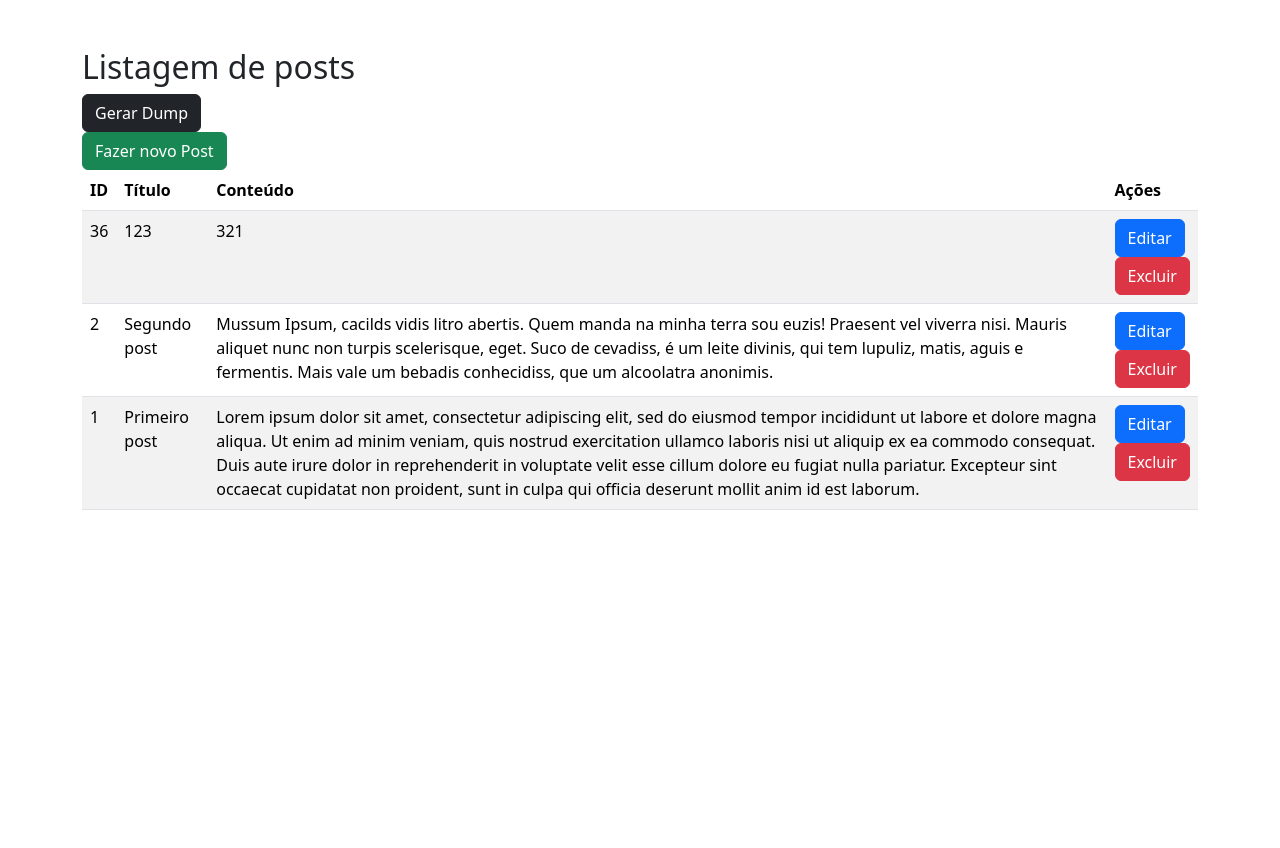
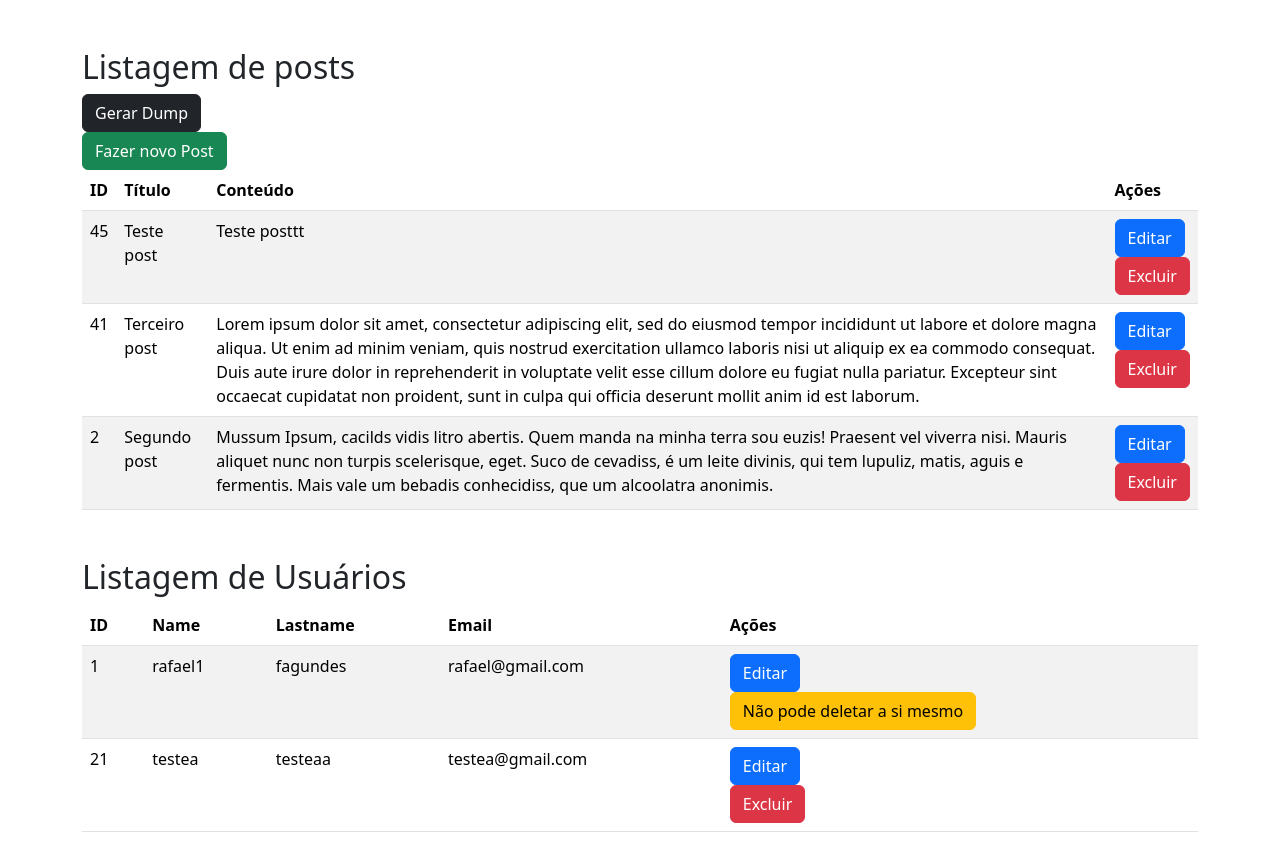
Before and after one commit to RafaJow/blog-system, a PHP site: page /view/pagina_adm.php in a window 1280 px wide. Shown: the part 88-936 px from the top of the page. Before the commit the page ends 598 px from the top, so only its background shows below. Run offline with PHP 8.4, Linux system fonts and the light colour scheme; the visitor is signed in with stand-in values (Sample User, id 1); data comes from the database, SQL or seed files in the repository; some libraries are stand-ins or nearby versions.

Commit message:
Feat: CRUD de users completo

```diff
--- a/app/controller/PostController.php
+++ b/app/controller/PostController.php
@@ -1,14 +1,18 @@
 <?php
 
 include_once '../model/Post.php';
+include_once 'Auth.php';
+
 
 class PostController
 {
     private $post;
+    private $auth;
 
     public function __construct()
     {
         $this->post = new Post();
+        $this->auth = new Auth();
     }
 
     // busca informações do post por id no banco
@@ -43,14 +47,14 @@
             $title      = $_POST['title'];
             $content    = $_POST['content'];
 
+            // significa que é edição
             if($postId != null){
-                echo "title $title, content $content, postId $postId";
-
                 $this->updatePost($postId, $title, $content);
                 return;
             }
 
-            $this->post->createPost($title, $content);
+            $userId = $this->auth->getLoggedUserId();
+            $this->post->createPost($title, $content, $userId);
             $this->showPaginaAdm();
         }
     }
--- /dev/null
+++ b/app/controller/UserController.php
@@ -0,0 +1,102 @@
+<?php
+
+ini_set('display_errors', 1);
+ini_set('display_startup_errors', 1);
+error_reporting(E_ALL);
+
+include_once '../model/User.php';
+include_once 'Auth.php';
+
+class UserController
+{
+    private $user;
+    private $auth;
+
+    public function __construct()
+    {
+        $this->user = new \User();
+        $this->auth = new \Auth();
+    }
+
+    // busca informações do user por id no banco
+    public function getUserById($userId)
+    {
+        $user = $this->user->getUserById($userId);
+        return $user;
+    }
+
+    // processa cadastro de user e salva no banco
+    public function processCadastro($userId)
+    {
+        if ($_SERVER['REQUEST_METHOD'] == 'POST') {
+            $name       = $_POST['name'];
+            $lastname   = $_POST['lastname'];
+            $email      = $_POST['email'];
+            $password   = $_POST['password'];
+
+            // significa que é edição
+            if ($userId != null) {
+                $this->updateUser($userId, $name, $lastname, $email, $password);
+                return;
+            }
+
+            $user = $this->user->createUser($name, $lastname, $email, $password);
+
+            if ($user == true) {
+                session_start();
+                $_SESSION['cadastro_sucesso'] = true;
+                session_write_close();
+                $this->showCadastroForm();
+            } else {
+                session_start();
+                $_SESSION['cadastro_falhou'] = true;
+                session_write_close();
+                $this->showCadastroForm();
+            }
+        }
+    }
+
+    // edita informações de um user
+    public function updateUser($userId, $name, $lastname, $email, $password)
+    {
+        $this->user->updateUser($userId, $name, $lastname, $email, $password);
+        $this->showPaginaAdm();
+    }
+
+    // apaga user no banco
+    public function deleteUser()
+    {
+        if ($_SERVER['REQUEST_METHOD'] === 'POST') {
+            $userId = $_POST['userId'];
+            $this->user->deleteUser($userId);
+            $this->showPaginaAdm();
+        }
+    }
+
+    // redireciona para pagina de login
+    public function showLogin()
+    {
+        header('Location:../');
+    }
+
+    // busca todos os users no banco
+    public function getAllUsers()
+    {
+        $users = $this->user->getAllUsers();
+        return $users;
+    }
+
+    // redireciona para a pagina de cadastro de user
+    public function showCadastroForm()
+    {
+        header('Location:../view/cadastro_form.php');
+        // include '../view/cadastro_form.php';
+    }
+
+    // redireciona para a pagina administrativa
+    public function showPaginaAdm()
+    {
+        header('Location:../view/pagina_adm.php');
+        // include '../view/cadastro_form.php';
+    }
+}
--- a/app/index.php
+++ b/app/index.php
@@ -1,3 +1,4 @@
+<!-- deixei configurado de maneira para que a primeira page a aparecer, seja a page de login -->
 <?php
 ini_set('display_errors', 1);
 error_reporting(E_ALL);
--- a/app/model/Post.php
+++ b/app/model/Post.php
@@ -69,17 +69,18 @@
     }
 
     // cria post
-    public function createPost($title, $content)
+    public function createPost($title, $content, $userId)
     {
         $conn = $this->connect();
 
         $title      = $conn->real_escape_string($title);
         $content    = $conn->real_escape_string($content);
+        $userId     = (int) $userId;
 
-        $sql = "INSERT INTO post(title, content, user_id) VALUES(?, ?, 1)";
+        $sql = "INSERT INTO post(title, content, user_id) VALUES(?, ?, ?)";
 
         $stmt = $conn->prepare($sql);
-        $stmt->bind_param("ss", $title, $content);
+        $stmt->bind_param("ssi", $title, $content, $userId);
 
         if (!$stmt->execute()) {
             echo "Erro ao inserir registro: " . $stmt->error;
--- a/app/model/User.php
+++ b/app/model/User.php
@@ -1,6 +1,6 @@
 <?php
 
-include 'Database.php';
+include_once 'Database.php';
 
 class User extends Database
 {
@@ -10,8 +10,80 @@
     private $password;
     private $email;
 
+     // atualiza dados do user
+     public function updateUser($userId, $name, $lastname, $email, $password){
+        $conn = $this->connect();
+
+        $name       = $conn->real_escape_string($name);
+        $lastname   = $conn->real_escape_string($lastname);
+        $email      = $conn->real_escape_string($email);
+        $password   = $conn->real_escape_string($password);
+        $userId     = (int) $userId;
+
+        $sql = "UPDATE user SET name = ?, lastname = ?, email = ?, password = ? WHERE id = ?";
+
+        $stmt = $conn->prepare($sql);
+        $stmt->bind_param("ssssi", $name, $lastname, $email, $password, $userId);
+
+        if (!$stmt->execute()) {
+            echo "Erro ao inserir registro: " . $stmt->error;
+        }
+
+        $stmt->close();
+        $conn->close();
+    }
+
+    // pega dados do user pelo id
+    public function getUserById($userId)
+    {
+        $conn = $this->connect();
+        $sql = "SELECT * FROM user WHERE id = ?";
+
+        $stmt = $conn->prepare($sql);
+        $stmt->bind_param("i", $userId);
+        $stmt->execute();
+        $result = $stmt->get_result();
+        $data = $result->fetch_assoc();
+        $stmt->close();
+        $conn->close();
+
+        return $data;
+    }
+
+    // pega todos os users
+    public function getAllUsers()
+    {
+        $conn = $this->connect();
+        $sql = "SELECT * FROM user";
+        $result = $conn->query($sql);
+        $conn->close();
+
+        return $result;
+    }
+
+    // apaga user no banco
+    public function deleteUser($userId)
+    {
+        $conn = $this->connect();
+        $userId = (int) $userId;
+
+        $sql = "DELETE FROM post WHERE user_id = ?";
+        $stmt = $conn->prepare($sql);
+        $stmt->bind_param("i", $userId);
+        $stmt->execute();
+
+        $sql = "DELETE FROM user WHERE id = ?";
+        $stmt = $conn->prepare($sql);
+        $stmt->bind_param("i", $userId);
+        $stmt->execute();
+
+        $stmt->close();
+        $conn->close();
+    }
+
     // criação de user
-    public function createUser($name, $lastname, $email, $password){
+    public function createUser($name, $lastname, $email, $password)
+    {
         // verifica se usar já existe
         $conn = $this->connect();
         $email = $conn->real_escape_string($email);
--- a/app/view/pagina_adm.php
+++ b/app/view/pagina_adm.php
@@ -6,10 +6,13 @@
 include_once '../controller/PostController.php';
 include_once '../controller/Auth.php';
 include_once '../controller/DumpController.php';
+include_once '../controller/UserController.php';
 
 $postController = new PostController();
 $authController = new Auth();
 $dumpController = new DumpController();
+$userController = new UserController();
+$userLogadoId = $authController->getLoggedUserId();
 
 if (!$authController->isUserLoggedIn()) {
     header("Location: acesso_negado.php");
@@ -70,6 +73,50 @@
             </tbody>
         </table>
     </div>
+
+    <!-- _______________ LISTA DE USERS _______________ -->
+
+    <div class="container mt-5">
+        <div class="superior">
+            <h2>Listagem de Usuários</h2>
+        </div>
+        <table class="table table-striped">
+            <thead>
+                <tr>
+                    <th>ID</th>
+                    <th>Name</th>
+                    <th>Lastname</th>
+                    <th>Email</th>
+                    <th>Ações</th>
+                </tr>
+            </thead>
+            <tbody>
+                <?php
+                $users = $userController->getAllUsers();
+                foreach ($users as $user) { ?>
+                    <tr>
+                        <td><?= $user['id'] ?></td>
+                        <td><?= $user['name'] ?></td>
+                        <td><?= $user['lastname'] ?></td>
+                        <td><?= $user['email'] ?></td>
+                        <td class="botoes">
+                            <form class="actions" method="post">
+                                <input type="hidden" name="userId" value="<?= $user['id'] ?>">
+                                <a href="cadastro_form.php?id=<?= $user['id'] ?>" class="btn btn-primary">Editar</a>
+                            </form>
+                            <form class="actions" method="post" action="<?= $userController->deleteUser() ?>">
+                                <?php if ($user['id'] == $userLogadoId) { ?>
+                                    <a class='btn btn-warning'>Não pode deletar a si mesmo</a>
+                                <?php } else { ?>
+                                    <input type="hidden" name="userId" value="<?= $user['id'] ?>">
+                                    <button type="submit" class="btn btn-danger">Excluir</button>
+                                <?php } ?>
+                            </form>
+                        </td>
+                    <?php } ?>
+            </tbody>
+        </table>
+    </div>
 </body>
 
 </html>
```
Also changed, not shown: app/controller/CadastroController.php (deleted, +0 -51 lines), app/view/cadastro_form.php (+24 -7 lines), dump.sql (+5 -5 lines).
